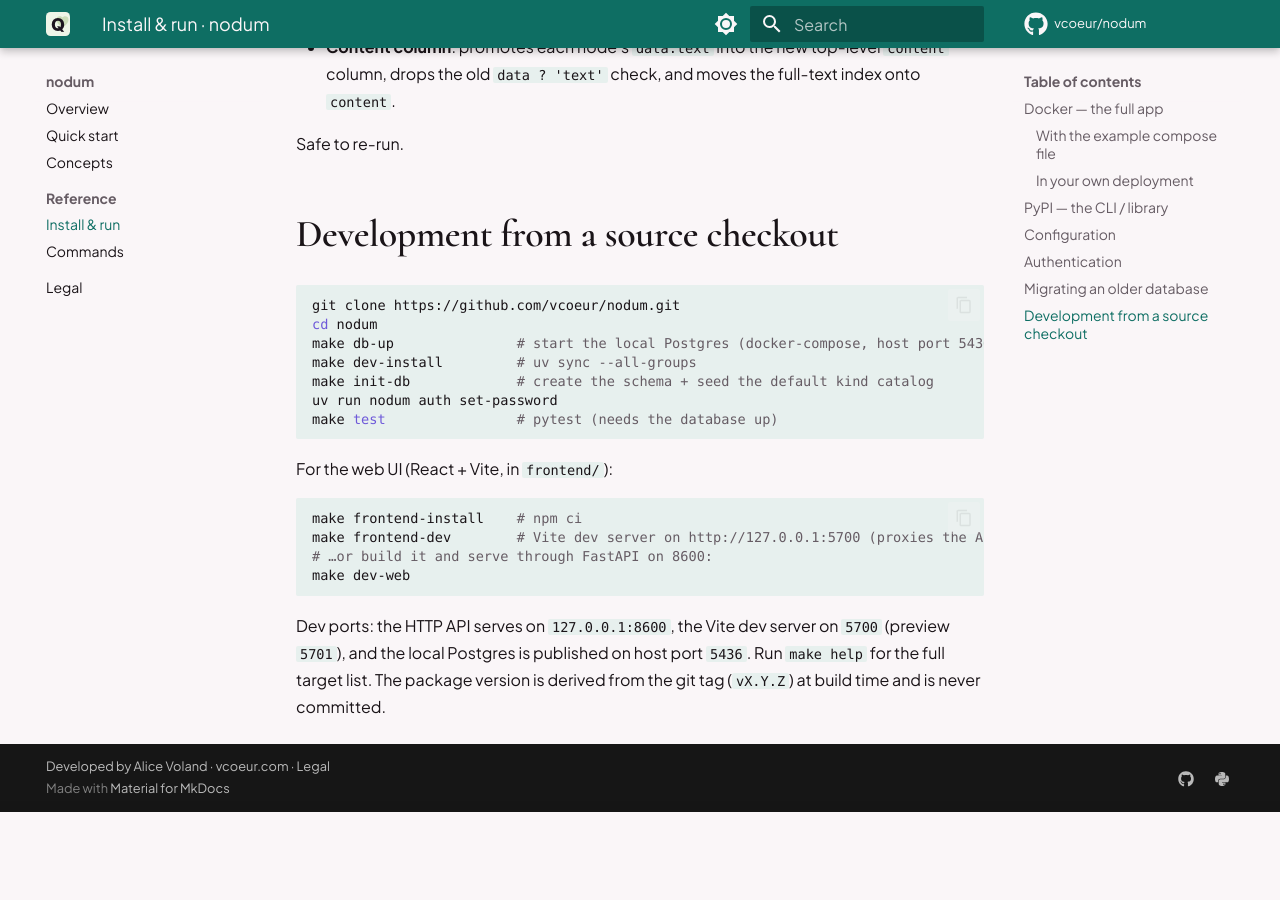
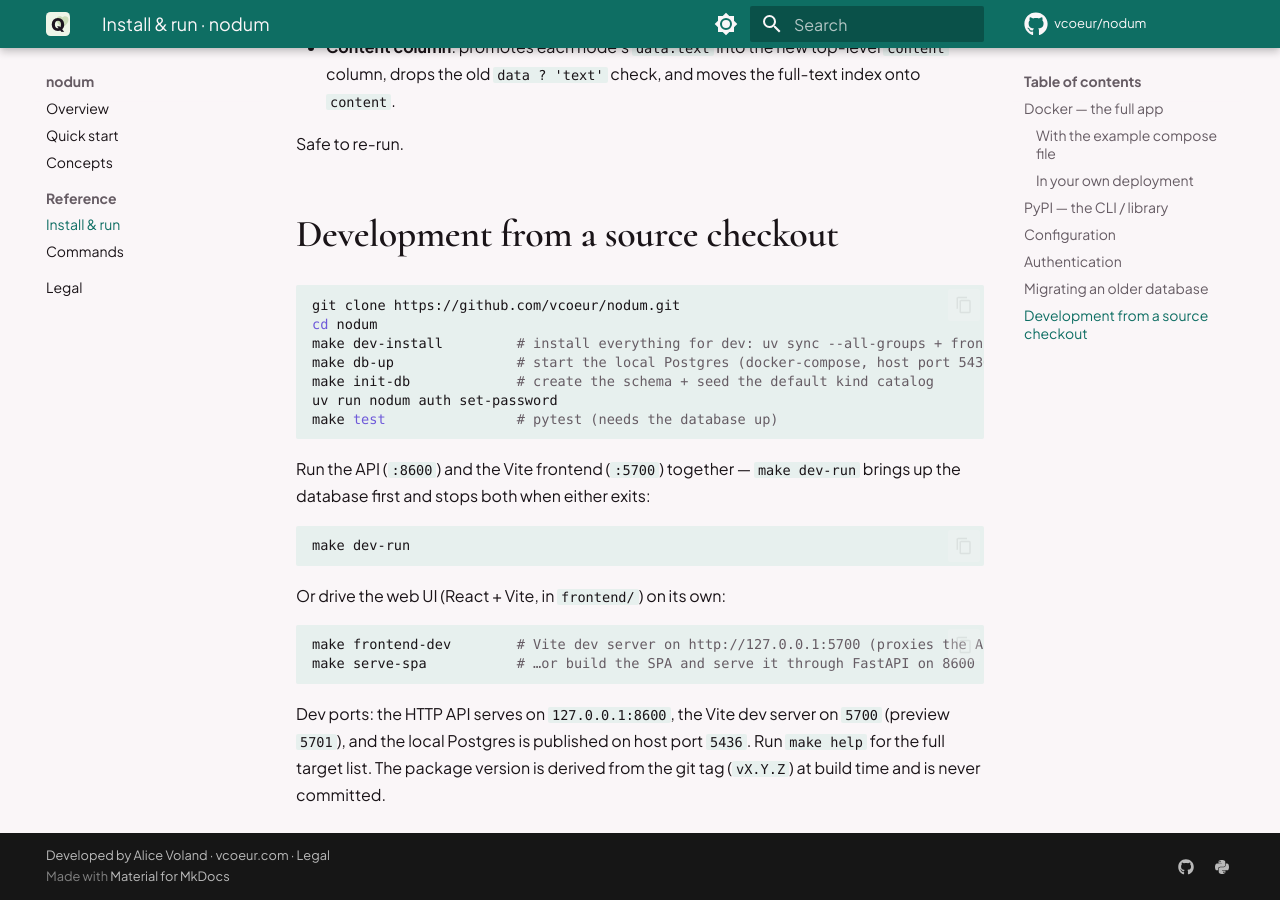
Before and after one commit to vcoeur/nodum, an MkDocs documentation site: the page built from docs/install.md, in a window 1280 px wide and 900 px high, scrolled down 4026 px. Built offline with MkDocs 1.6.1 and Material for MkDocs 9.7.7, drawn with Linux system fonts in a browser that asks for light colours; comment, search, counter and statistics services are not loaded; before the commit the page ends 4838 px from its top, so only the background shows below that.

Commit message:
Simplify Makefile: dev/deployed target split
Two clear entry points per environment — 'make install' / 'make run' for a deployed instance, 'make dev-install' / 'make dev-run' for local dev — over an explicit set of building-block targets.

- run now serves the app (nodum serve); the CLI moves to 'make cli'
- dev-install installs everything for dev (Python dev deps + frontend npm)
- dev-run was 'dev'; brings up the DB + schema before running API + Vite
- serve-spa was 'dev-web'
- db-up waits until the container is healthy (--wait)
- drop the redundant 'serve' and 'install-all' targets

README, AGENTS.md, docs/install.md and docs/commands.md updated to match.

````diff
--- a/docs/install.md
+++ b/docs/install.md
@@ -149,20 +149,25 @@ Safe to re-run.
 ```bash
 git clone https://github.com/vcoeur/nodum.git
 cd nodum
+make dev-install         # install everything for dev: uv sync --all-groups + frontend npm ci
 make db-up               # start the local Postgres (docker-compose, host port 5436)
-make dev-install         # uv sync --all-groups
 make init-db             # create the schema + seed the default kind catalog
 uv run nodum auth set-password
 make test                # pytest (needs the database up)
 ```
 
-For the web UI (React + Vite, in `frontend/`):
+Run the API (`:8600`) and the Vite frontend (`:5700`) together — `make dev-run` brings up the
+database first and stops both when either exits:
 
 ```bash
-make frontend-install    # npm ci
+make dev-run
+```
+
+Or drive the web UI (React + Vite, in `frontend/`) on its own:
+
+```bash
 make frontend-dev        # Vite dev server on http://127.0.0.1:5700 (proxies the API to 8600)
-# …or build it and serve through FastAPI on 8600:
-make dev-web
+make serve-spa           # …or build the SPA and serve it through FastAPI on 8600
 ```
 
 Dev ports: the HTTP API serves on `127.0.0.1:8600`, the Vite dev server on `5700` (preview `5701`),
````
Also changed, not shown: AGENTS.md (+14 -9 lines), README.md (+8 -11 lines), docs/commands.md (+1 -1 lines), 1 other file.
